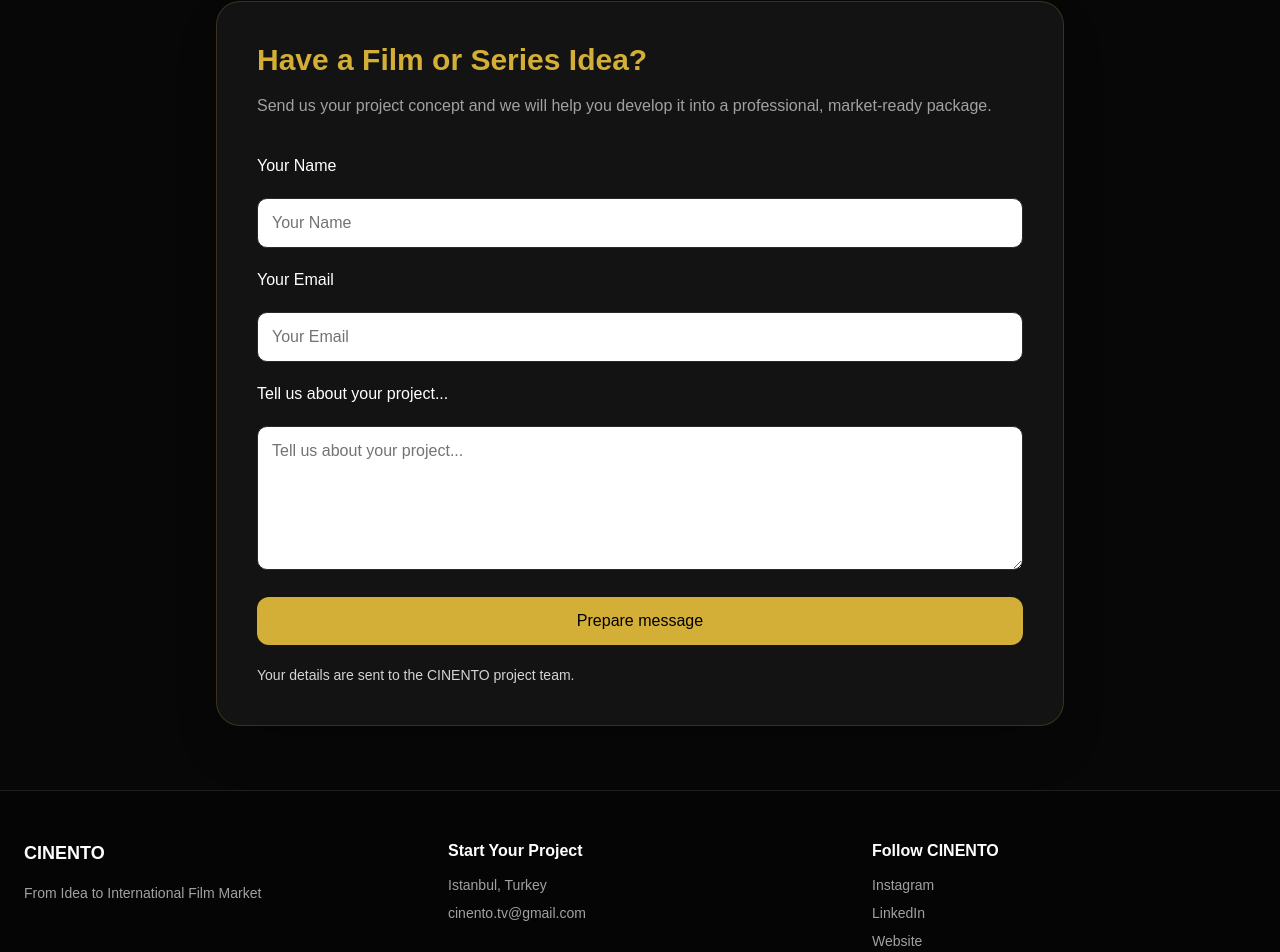
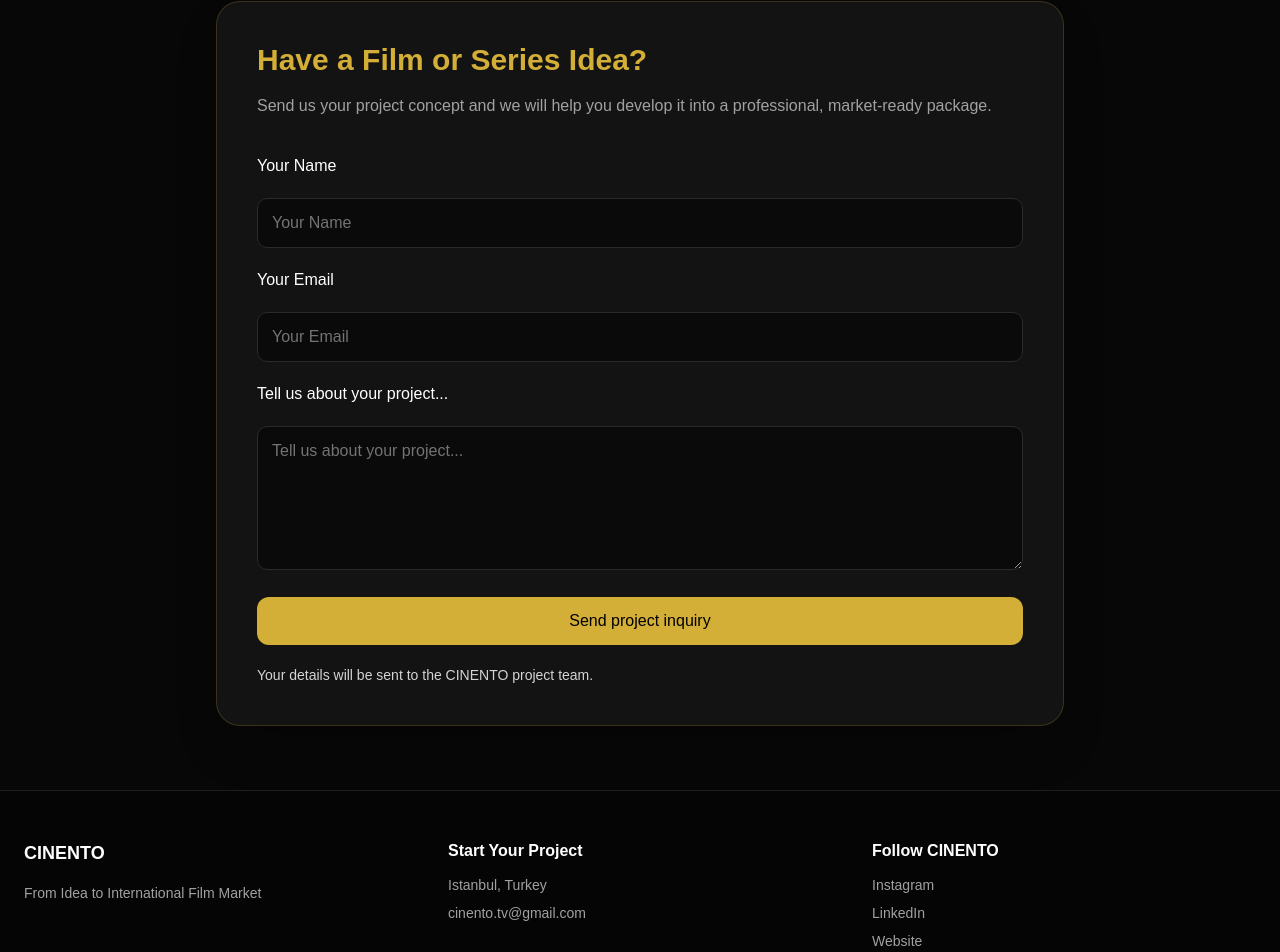
Before and after one commit to mrcint19-alt/cinento-production, a Next.js app: page /en in a window 1280 px wide. Shown: the part 4894-5846 px from the top of the page. Built offline with nearby package versions, Linux system fonts and the light colour scheme.

Commit message:
Restore inquiry form contrast and accurate submit copy

```diff
--- a/app/[lang]/page.tsx
+++ b/app/[lang]/page.tsx
@@ -602,14 +602,14 @@ export default function HomePage() {
           <p className="mb-8 text-neutral-400 leading-8">{content.contact.subtitle}</p>
           <form onSubmit={handleSubmit} className="space-y-5">
             <label className="block" htmlFor="project-name">{content.contact.namePlaceholder}</label>
-            <input id="project-name" name="name" required autoComplete="name" value={name} onChange={(e) => setName(e.target.value)} placeholder={content.contact.namePlaceholder} className="w-full rounded-xl border border-[#d4af37]/20 bg-neutral-950 px-4 py-3 text-white placeholder-neutral-500 outline-none transition focus:border-[#d4af37] focus:ring-1 focus:ring-[#d4af37]" />
+            <input id="project-name" name="name" required autoComplete="name" minLength={2} maxLength={120} value={name} onChange={(e) => setName(e.target.value)} placeholder={content.contact.namePlaceholder} style={{ backgroundColor: "#0a0a0a", color: "#fff" }} className="w-full rounded-xl border border-[#d4af37]/20 px-4 py-3 placeholder-neutral-500 outline-none transition focus:border-[#d4af37] focus:ring-1 focus:ring-[#d4af37]" />
             <label className="block" htmlFor="project-email">{content.contact.emailPlaceholder}</label>
-            <input id="project-email" name="email" type="email" required autoComplete="email" value={email} onChange={(e) => setEmail(e.target.value)} placeholder={content.contact.emailPlaceholder} className="w-full rounded-xl border border-[#d4af37]/20 bg-neutral-950 px-4 py-3 text-white placeholder-neutral-500 outline-none transition focus:border-[#d4af37] focus:ring-1 focus:ring-[#d4af37]" />
+            <input id="project-email" name="email" type="email" required autoComplete="email" maxLength={254} value={email} onChange={(e) => setEmail(e.target.value)} placeholder={content.contact.emailPlaceholder} style={{ backgroundColor: "#0a0a0a", color: "#fff" }} className="w-full rounded-xl border border-[#d4af37]/20 px-4 py-3 placeholder-neutral-500 outline-none transition focus:border-[#d4af37] focus:ring-1 focus:ring-[#d4af37]" />
             <label className="block" htmlFor="project-message">{content.contact.messagePlaceholder}</label>
-            <textarea id="project-message" name="message" required minLength={20} maxLength={4000} value={message} onChange={(e) => setMessage(e.target.value)} placeholder={content.contact.messagePlaceholder} className="h-36 w-full rounded-xl border border-[#d4af37]/20 bg-neutral-950 px-4 py-3 text-white placeholder-neutral-500 outline-none transition focus:border-[#d4af37] focus:ring-1 focus:ring-[#d4af37]" />
+            <textarea id="project-message" name="message" required minLength={20} maxLength={4000} value={message} onChange={(e) => setMessage(e.target.value)} placeholder={content.contact.messagePlaceholder} style={{ backgroundColor: "#0a0a0a", color: "#fff" }} className="h-36 w-full rounded-xl border border-[#d4af37]/20 px-4 py-3 placeholder-neutral-500 outline-none transition focus:border-[#d4af37] focus:ring-1 focus:ring-[#d4af37]" />
             <input type="text" name="website" tabIndex={-1} autoComplete="off" aria-hidden="true" className="absolute -left-[9999px]" />
-            <button type="submit" disabled={submitting} className="w-full rounded-xl bg-[#d4af37] py-3 font-semibold text-black transition hover:opacity-90 disabled:opacity-60">{submitting ? (lang === "tr" ? "Gönderiliyor…" : "Sending…") : content.contact.buttonLabel}</button>
-            <div role="status" aria-live="polite" className="text-sm text-neutral-300">{inquiryState === "sent" ? (lang === "tr" ? "Mesajınız alındı. Ekibimiz projenizi inceleyecek." : "Your inquiry was received. Our team will review your project.") : inquiryState === "unavailable" ? (lang === "tr" ? "Şu anda form gönderilemiyor. Lütfen e-posta ile iletişime geçin." : "The form is unavailable right now. Please contact us by email.") : (lang === "tr" ? "Bilgileriniz CINENTO proje ekibine iletilir." : "Your details are sent to the CINENTO project team.")}</div>
+            <button type="submit" disabled={submitting} className="w-full rounded-xl bg-[#d4af37] py-3 font-semibold text-black transition hover:opacity-90 disabled:opacity-60">{submitting ? (lang === "tr" ? "Gönderiliyor…" : "Sending…") : content.contact.buttonLabel === "Prepare message" || content.contact.buttonLabel === "Submit Project" ? "Send project inquiry" : content.contact.buttonLabel === "Mesaj hazırla" ? "Proje talebini gönder" : content.contact.buttonLabel}</button>
+            <div role="status" aria-live="polite" className="text-sm text-neutral-300">{inquiryState === "sent" ? (lang === "tr" ? "Mesajınız alındı. Ekibimiz projenizi inceleyecek." : "Your inquiry was received. Our team will review your project.") : inquiryState === "unavailable" ? (lang === "tr" ? "Şu anda form gönderilemiyor. Lütfen e-posta ile iletişime geçin." : "The form is unavailable right now. Please contact us by email.") : (lang === "tr" ? "Bilgileriniz CINENTO proje ekibine iletilecektir." : "Your details will be sent to the CINENTO project team.")}</div>
             {inquiryState === "unavailable" && <a href={`mailto:${contactEmail}?subject=${encodeURIComponent(content.contact.title)}&body=${encodeURIComponent(mailBody)}`} className="inline-block border-b border-[#d4af37] pb-1 text-sm text-[#d4af37]">{lang === "tr" ? "E-posta taslağı aç" : "Open email draft"}</a>}
           </form>
         </div>
```
